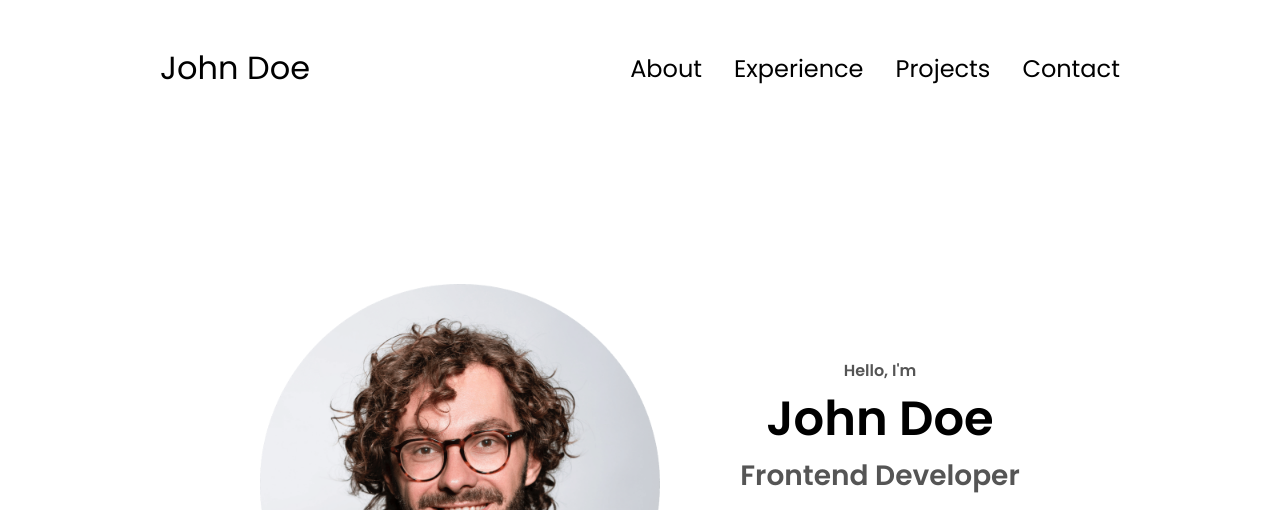
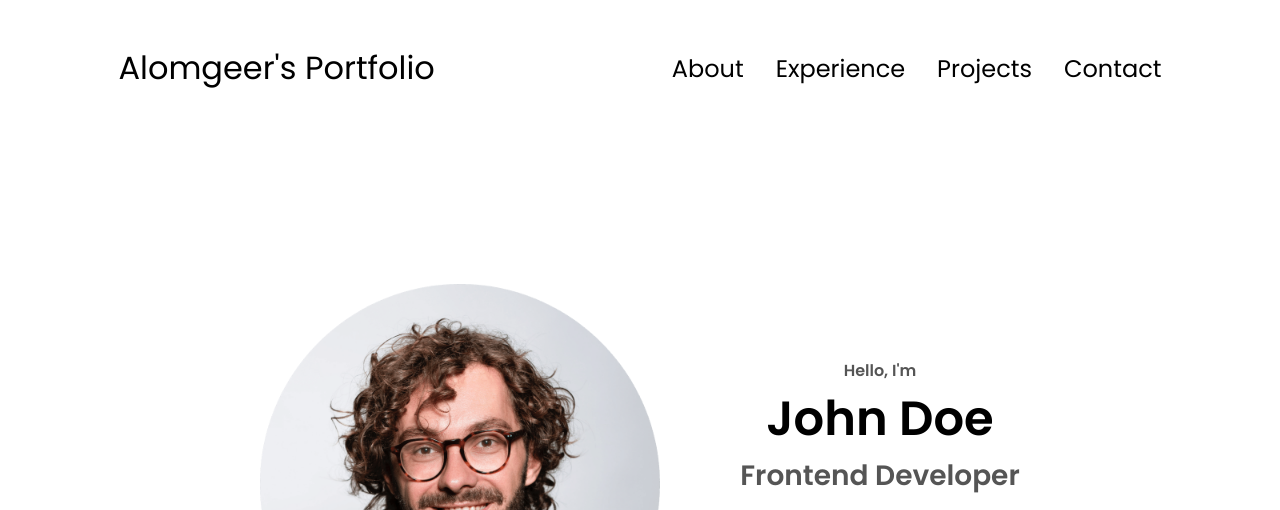
Before and after one commit to mdalomgeer/portfolio, a plain HTML site: page index.html in a window 1280 px wide. Shown: the top 510 px of the page. Drawn offline with Linux system fonts and the light colour scheme.

Commit message:
Update index.html

```diff
--- a/index.html
+++ b/index.html
@@ -10,7 +10,7 @@
   </head>
   <body>
     <nav id="desktop-nav">
-      <div class="logo">John Doe</div>
+      <div class="logo">Alomgeer's Portfolio</div>
       <div>
         <ul class="nav-links">
           <li><a href="#about">About</a></li>
@@ -21,7 +21,7 @@
       </div>
     </nav>
     <nav id="hamburger-nav">
-      <div class="logo">John Doe</div>
+      <div class="logo">Alomgeer's Portfolio</div>
       <div class="hamburger-menu">
         <div class="hamburger-icon" onclick="toggleMenu()">
           <span></span>
```
